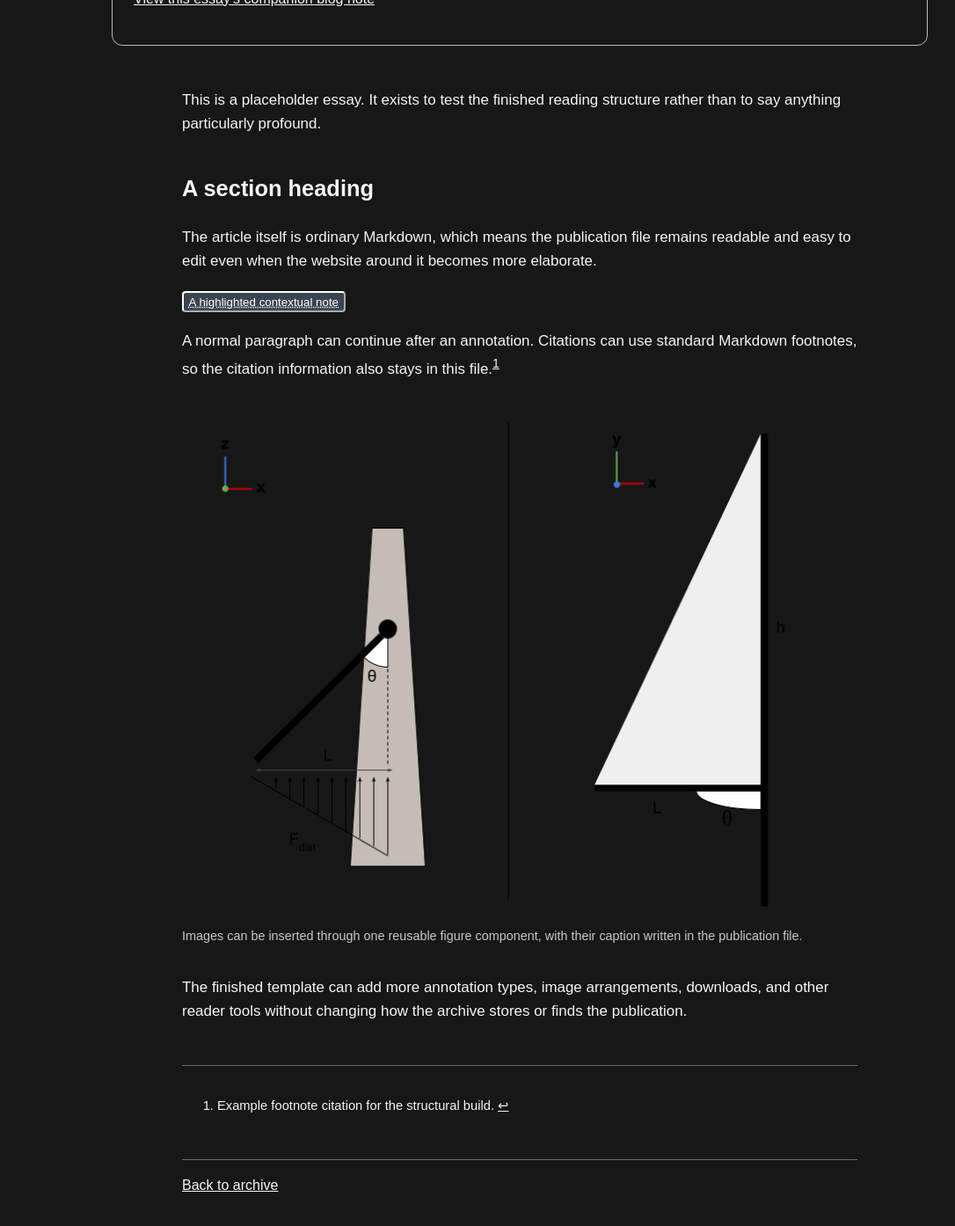
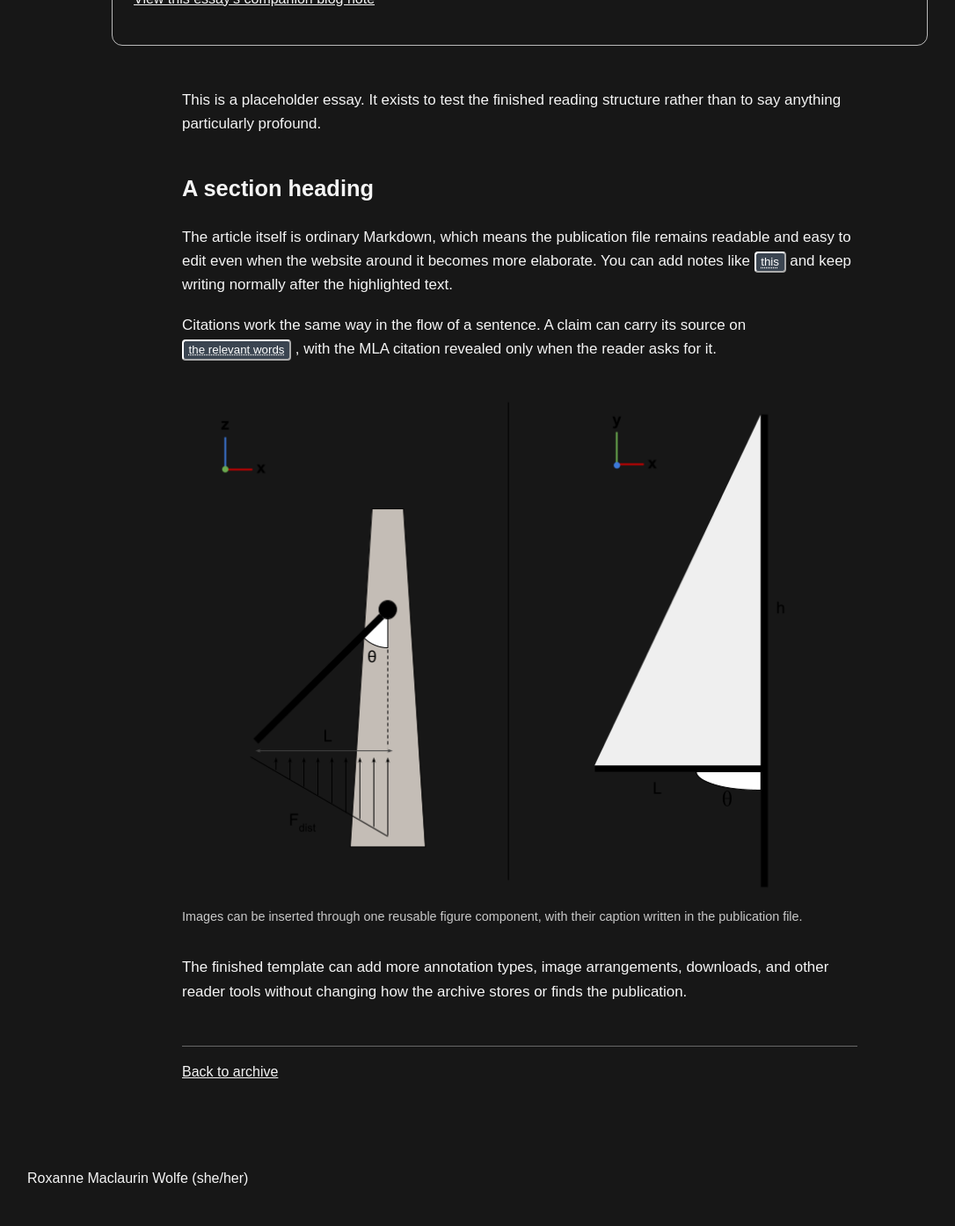
Before and after one commit to roxannewolfe/roxannewolfe.github.io, a Jekyll site: the page built from _publications/test-essay.md, in a window 1280 px wide and 1400 px high, scrolled down 538 px. Shown: the top 1394 px of the window at 88% size, without its empty margins (49-1135 px from the left). Built offline with Jekyll 4.4.1, drawn with Linux system fonts in a browser that asks for light colours.

Commit message:
Revise test essay to demonstrate inline notes and citations

```diff
--- a/_publications/test-essay.md
+++ b/_publications/test-essay.md
@@ -18,14 +18,10 @@
 
 ## A section heading
 
-The article itself is ordinary Markdown, which means the publication file remains readable and easy to edit even when the website around it becomes more elaborate.
+The article itself is ordinary Markdown, which means the publication file remains readable and easy to edit even when the website around it becomes more elaborate. You can add notes like {% include note.html type="note" text="this" note="This expandable note is authored inside the essay file and appears directly beneath the sentence when opened." %} and keep writing normally after the highlighted text.
 
-{% include note.html type="context" text="A highlighted contextual note" note="This expandable note is authored inside the essay file. Later, different semantic note types can receive different colours without changing the essay text." %}
-
-A normal paragraph can continue after an annotation. Citations can use standard Markdown footnotes, so the citation information also stays in this file.[^1]
+Citations work the same way in the flow of a sentence. A claim can carry its source on {% include note.html type="citation" text="the relevant words" note="Wittgenstein, Ludwig. *Philosophical Investigations*. Translated by G. E. M. Anscombe et al., 4th ed., Wiley-Blackwell, 2009." %}, with the MLA citation revealed only when the reader asks for it.
 
 {% include figure.html src="/assets/test-image.png" alt="A test image used in the structural build" caption="Images can be inserted through one reusable figure component, with their caption written in the publication file." %}
 
 The finished template can add more annotation types, image arrangements, downloads, and other reader tools without changing how the archive stores or finds the publication.
-
-[^1]: Example footnote citation for the structural build.
```
